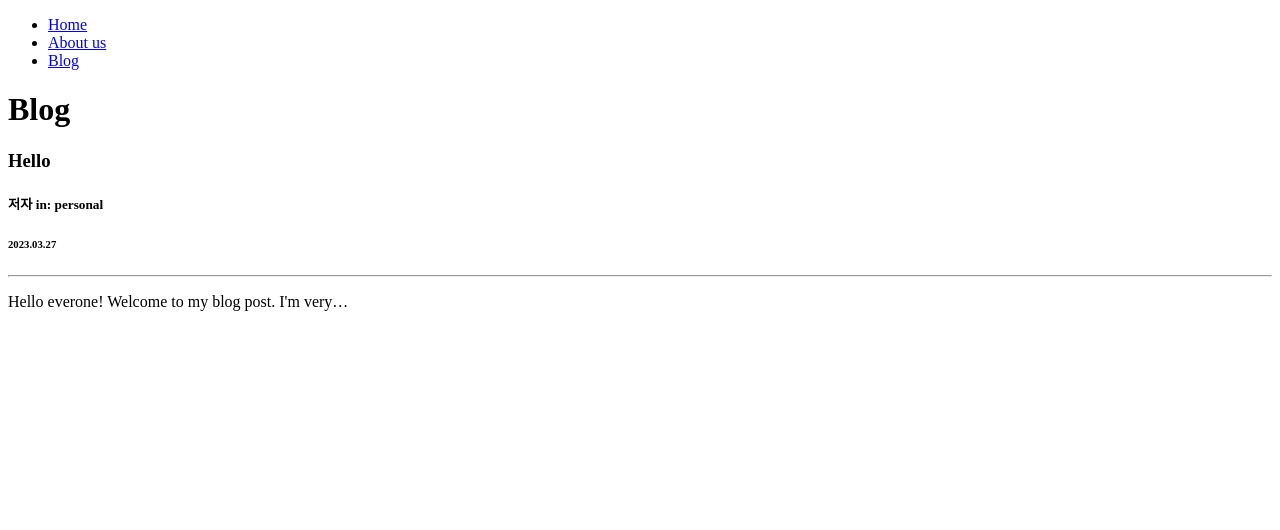
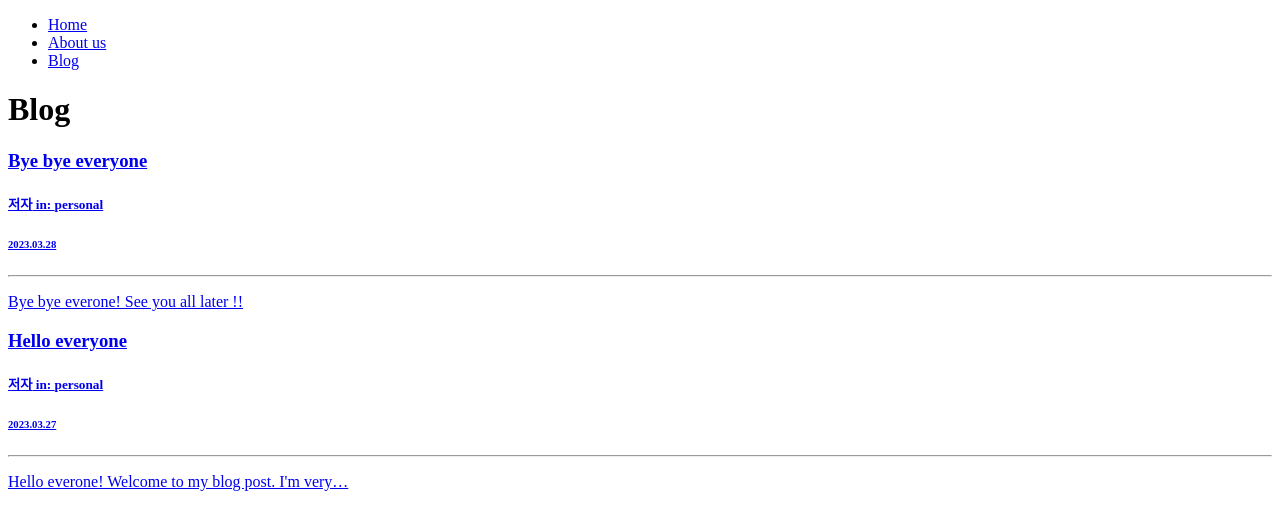
Before and after one commit to sunjw0531/Gatsby-Stickers, a Gatsby site: page /blog in a window 1280 px wide. Built offline with nearby package versions, Linux system fonts and the light colour scheme; Gatsby itself is replaced by a stand-in of ours.

Commit message:
Dynamic Pages

```diff
--- /dev/null
+++ b/blog-posts/Bye.mdx
@@ -0,0 +1,11 @@
+---
+title: Bye bye everyone
+category: personal
+date: '2023-03-28'
+author: 저자
+slug: bye-bye-everyone
+---
+
+# Bye bye everone!
+
+See you all later !!
--- a/blog-posts/Hello.mdx
+++ b/blog-posts/Hello.mdx
@@ -1,10 +1,11 @@
 ---
-title: Hello
+title: Hello everyone
 category: personal
 date: '2023-03-27'
-author: '저자'
+author: 저자
+slug: hello-everyone
 ---
 
-## Hello everone!
+# Hello everone!
 
 Welcome to my blog post. I'm very happy to have you all here with me on this special ocasion.
--- a/src/pages/blog.tsx
+++ b/src/pages/blog/index.tsx
@@ -1,7 +1,7 @@
-import { graphql, PageProps } from 'gatsby';
+import { graphql, Link, PageProps } from 'gatsby';
 import React, { useEffect, useState } from 'react';
-import Layout from '../components/Layout';
-import Seo from '../components/Seo';
+import Layout from '../../components/Layout';
+import Seo from '../../components/Seo';
 
 export default function Blog({ data }: PageProps<Queries.BlogPostsQuery>) {
   return (
@@ -9,6 +9,7 @@ export default function Blog({ data }: PageProps<Queries.BlogPostsQuery>) {
       <section>
         {data.allMdx.nodes.map((file, index) => (
           <article key={index}>
+            <Link to={`/blog/${file.frontmatter?.slug}`}>
               <h3>{file.frontmatter?.title}</h3>
               <h5>
                 {file.frontmatter?.author} in: {file.frontmatter?.category}
@@ -16,6 +17,7 @@ export default function Blog({ data }: PageProps<Queries.BlogPostsQuery>) {
               <h6>{file.frontmatter?.date}</h6>
               <hr />
               <p>{file.excerpt}</p>
+            </Link>
           </article>
         ))}
       </section>
@@ -28,6 +30,7 @@ export const query = graphql`
     allMdx {
       nodes {
         frontmatter {
+          slug
           author
           category
           date(formatString: "YYYY.MM.DD")
```
Also changed, not shown: src/pages/blog/{mdx.frontmatter__slug}.tsx (added, +9 -0 lines). Lines whose indentation alone changed are shown as unchanged.
